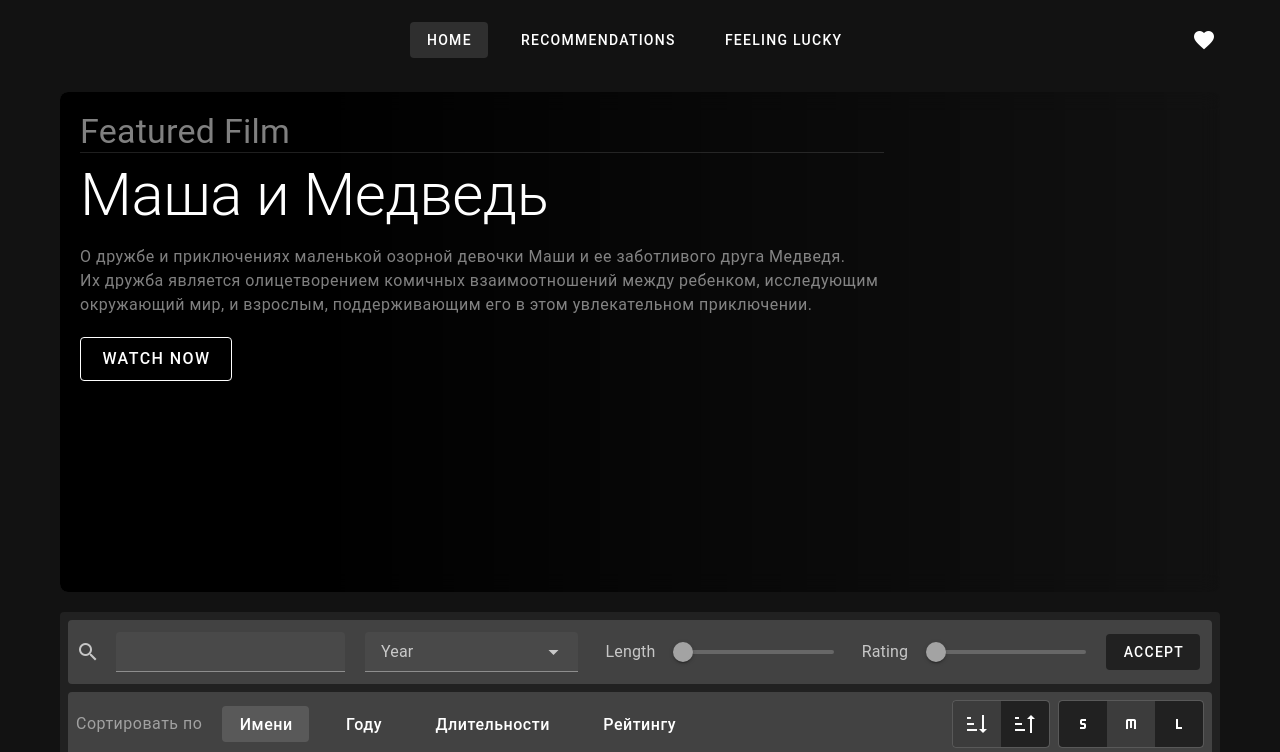
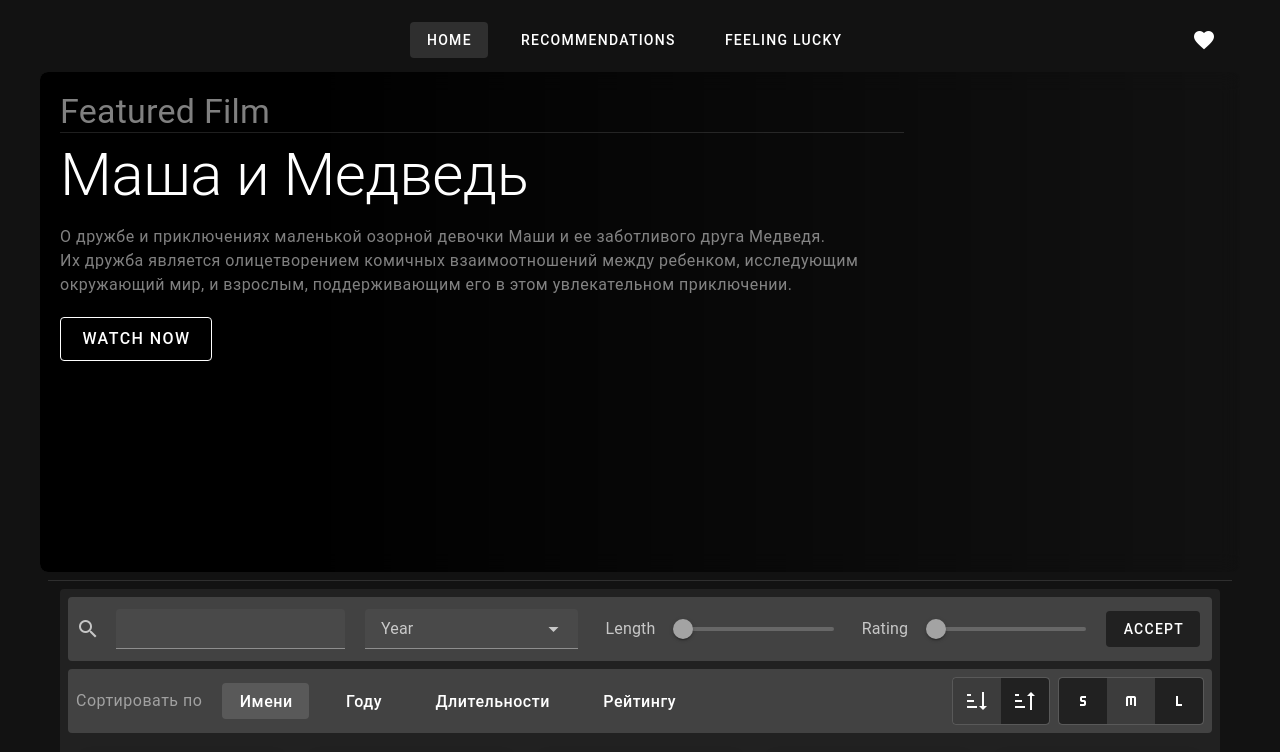
Before and after one commit to AxewB/cinema-search-js-vue, a Vue app: page / in a window 1280 px wide. Shown: the top 752 px of the page. Built offline with nearby package versions, Linux system fonts and the light colour scheme.

Commit message:
small cosmetic change

```diff
--- a/src/views/HomePage.vue
+++ b/src/views/HomePage.vue
@@ -3,7 +3,7 @@
     <v-sheet class="bg-transparent" width="1200px">
       <NavigationBar/>
       <!-- featured film -->
-      <v-img class="ma-5 d-flex rounded-lg "
+      <v-img class="d-flex rounded-lg "
               v-bind=props
               :src="featuredFilmPoster"
               cover
@@ -28,7 +28,7 @@
           </v-img>
         </div>
       </v-img>
-
+      <VDivider class="ma-2"></VDivider>
       <!-- films list -->
       <v-sheet class="bg-transparent d-flex flex-row pa-5 pt-0" width="100%">
         <v-sheet class="flex-grow-1 pa-2" rounded>
```
